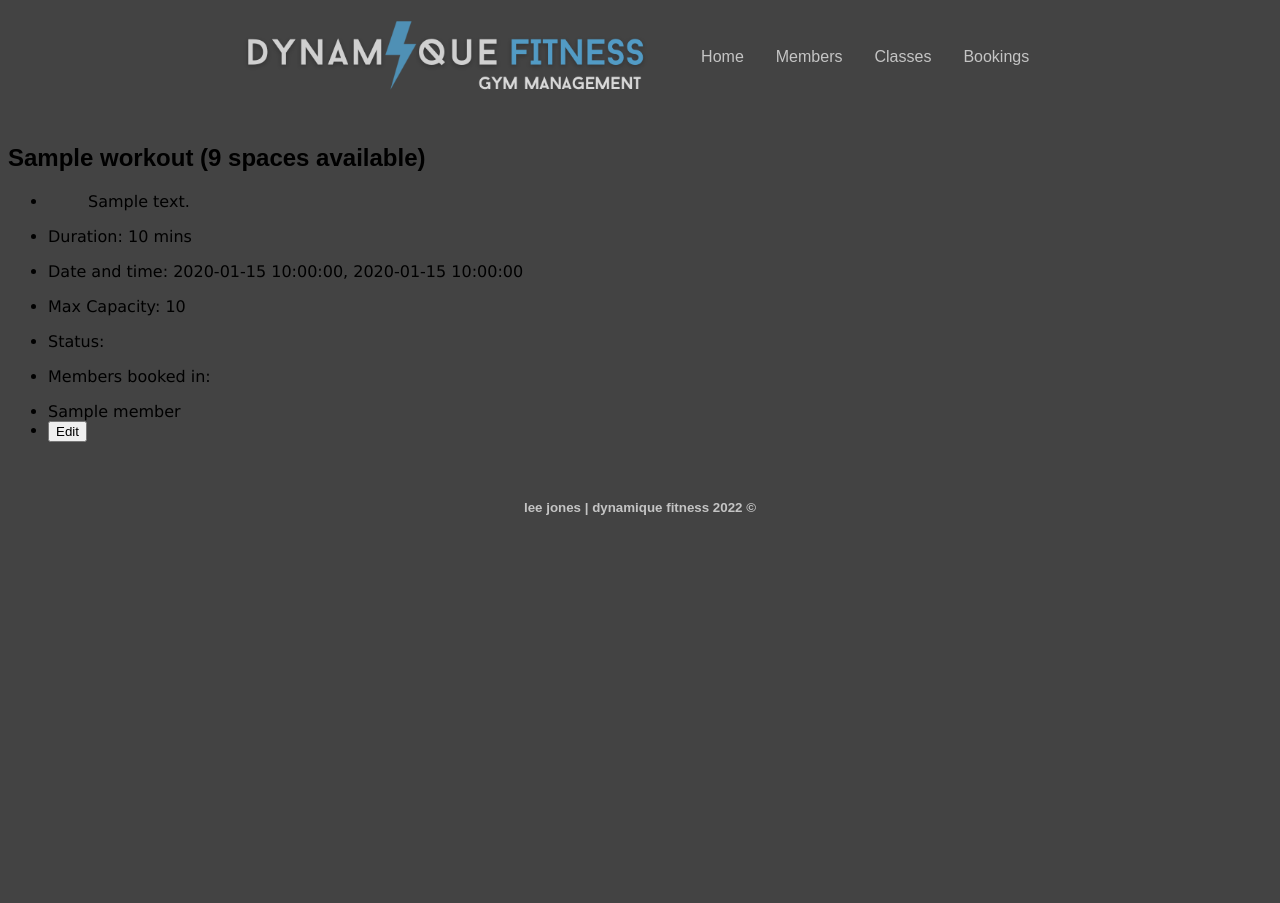
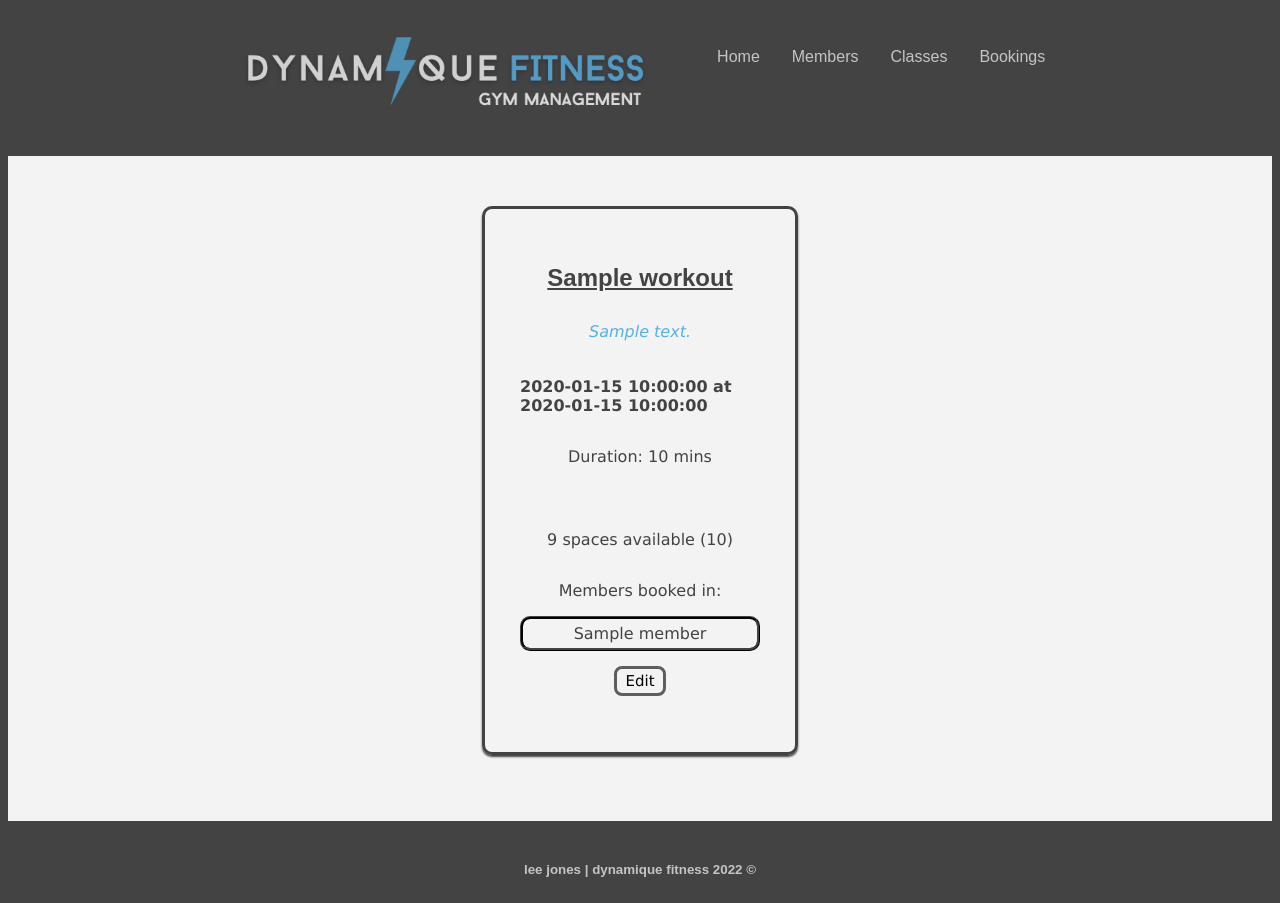
Before and after one commit to ljones-11/dfgym_manager, a Flask app: page /workouts/1 in a window 1280 px wide. Before the commit the page ends 515 px from the top, so only its background shows below. Run offline with Flask 2, Linux system fonts and the light colour scheme; a database or web service that is not in the repository returns one stand-in record (values such as "Sample title"); some libraries are stand-ins or nearby versions; some web fonts are replaced.

Commit message:
more css

```diff
--- a/gym_manager_project/static/css/style.css
+++ b/gym_manager_project/static/css/style.css
@@ -1,5 +1,6 @@
 body {
     font-family:'Lucida Sans', 'Lucida Sans Regular', 'Lucida Grande', 'Lucida Sans Unicode', Geneva, Verdana, sans-serif;
+    color: #434343;
     background-color:#434343;
 }
 .logo-image {
@@ -44,14 +45,38 @@ main {
     justify-content: center;
     border-style: solid;
     border-color:#434343;
-    border-radius: 10px;
+    border-radius: 15px;
     box-shadow: 0px 2px 2px;
-    width: 250px;
-    margin-bottom: 150px;
+    width: 200px;
+    margin-bottom:2rem;
 
 }
 
 .show-member-list-container {
+    display:flex;
+    flex-wrap: wrap;
+    justify-content: center;
+    border-style: solid;
+    border-color:#434343;
+    border-radius: 10px;
+    box-shadow: 0px 2px 2px;
+    width: 250px;
+    padding: 30px;
+    margin: 50px;
+}
+
+.description {
+
+    font-style:italic;
+    justify-content: center;
+    margin-top: 0px;
+    color:#54b1e5;
+    margin-bottom:20px;
+    margin-top:10px
+}
+
+
+.show-member-list-container-classes {
     display:flex;
     flex-wrap: wrap;
     justify-content: center;
@@ -78,8 +103,10 @@ main {
 .members-list {
     display:flex;
     flex-direction: column;
+    justify-content: center;
     padding: 5px;
     list-style: none;
+    margin-top: 0px;
 }
 
 .members-list-item {
@@ -93,6 +120,8 @@ main {
     border-style: solid;
     border-radius: 10px;
     margin-bottom:10px;
+    padding-left:10px;
+    padding-right:10px;
     border-color:#434343;
 }
 .members-list-item-box {
@@ -114,13 +143,14 @@ main {
     display:flex;
     text-decoration: solid, underline;
 
-justify-content: center;
+    justify-content: center;
 }
 
 .header-div {
     display:flex;
     justify-content: center;
-    color: #f3f3f3bc;
+    color:#434343;
+    padding:1rem;
 
 }
 
@@ -211,7 +241,8 @@ align-items: center;
     align-items: center;
     font-size: 20px;
     transition-duration:0.5s;
-    color:#434343
+    color:#434343;
+    margin-bottom:2rem;
 
 }
 
--- a/gym_manager_project/templates/members/index.html
+++ b/gym_manager_project/templates/members/index.html
@@ -16,7 +16,7 @@
         <ul class="members-list">
 
                 <li class="members-list-item">
-                    <a class="a-name" href="/members/{{member.id}}"><h3>{{ member.name }}</h3></a>
+                    <u><a class="a-name" href="/members/{{member.id}}"><h3>{{ member.name }}</h3></a></u>
                 </li>
                 <li class="members-list-item">
                     <p>
--- a/gym_manager_project/templates/members/show.html
+++ b/gym_manager_project/templates/members/show.html
@@ -6,7 +6,7 @@
     <div class = "show-member-list-container">
         <ul class = "members-list">
             <li class="members-list-item">
-                <h2 class="black-text">{{ member.name }}</h2>
+                <u><h2 class="black-text">{{ member.name }}</h2></u>
             </li>
             <li class="members-list-item">
                 <p><a class="email-link" href="mailto:{{ member.email }}">{{ member.email }}</a></p>
--- a/gym_manager_project/templates/workouts/show.html
+++ b/gym_manager_project/templates/workouts/show.html
@@ -1,49 +1,54 @@
 {% extends 'base.html' %}
 
 {% block content %}
+<main>
+    <div class="container">
+        <div class = "show-member-list-container-classes">
+            <ul class = "members-list">
+                <li class="members-list-item">
+                    <u><h2>{{ workout.name }}</h2></u>
+                </li>
 
-    <section>
+                <li class="members-list-item">
+                    <blockquote class="description">{{ workout.description }}</blockquote>
+                </li>
+                <li class="members-list-item">
+                    <b><p>{{ workout.date }} at {{ workout.time }}</p></b>
+                </li>
+                <li class="members-list-item">
+                    <p>Duration: {{ workout.duration }} mins</p>
+                </li>
+                <li class="members-list-item">
+                    <p>
+                        {% if workout.status == '1'%}
+                        <span>&#128994;</span>
+                        {% elif workout.status == '0'%}
+                        <span>&#128308;</span>
+                        {% endif %}</p>
+                </li>
+                <li class="members-list-item">
                     {% if remaining_spaces %}
-            <h2>{{ workout.name }} ({{ remaining_spaces }} spaces available)</h2>
+                        <p>{{ remaining_spaces }} spaces available ({{workout.capacity}})</p>
                     {% else %}
                         <h2>{{ workout.name }} (FULL) </h2>
                     {% endif %}
-
-        <ul>
-            <li>
-                <blockquote>{{ workout.description }}</blockquote>
                 </li>
-            <li>
-                <p>Duration: {{ workout.duration }} mins</p>
                 </li>
-            <li>
-                <p>Date and time: {{ workout.date }}, {{ workout.time }}</p>
-            </li>
-            <li>
-                <p>Max Capacity: {{ workout.capacity }} </p>
-            </li>
-            <li>
-                <p>Status:
-                    {% if workout.status == '1'%}
-                    ON
-                    {% elif workout.status == '0'%}
-                    OFF
-                    {% endif %}</p>
-            </li>
-            <li>
+                <li class="members-list-item">
                     <p>Members booked in:</p>
                         {% for members in member_list %}
-                    <li>
+                        <li class="members-list-item-box">
                                 {{members.name}}
                         </li>
                     {% endfor %}
                 </li>
 
 
-            <li>
-            <a href="/workout/{{ workout.id }}/edit"><button>Edit</button></a>
+            <li class = "members-list-item">
+            <a href="/workout/{{ workout.id }}/edit"><button class="edit-delete-button">Edit</button></a>
             </li>
         </ul>
-    </section>
-
+        </div>
+    </div>
+</main>
 {% endblock %}
```
Also changed, not shown: gym_manager_project/templates/bookings/index.html (+14 -10 lines), gym_manager_project/templates/workouts/index.html (+10 -2 lines). Lines whose indentation alone changed are shown as unchanged.
